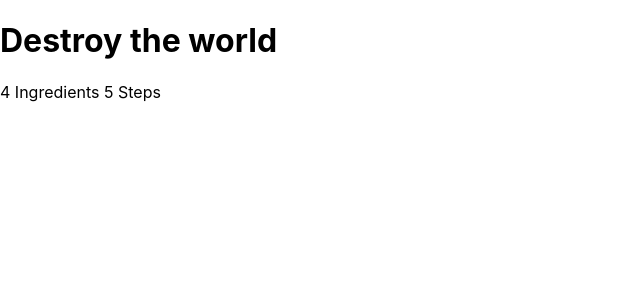
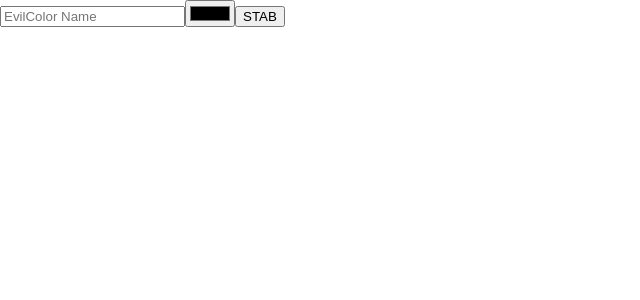
Before and after one commit to Filip9322/mastering-React, a React (Create React App) app in the folder mastering-react/: page / in a window 1280 px wide. Shown: the top 300 px of the page, without its empty margins (0-640 px from the left). Built offline with nearby package versions, Linux system fonts and the light colour scheme.

Commit message:
ColorPicker library app , refs in React

```diff
--- a/mastering-react/src/App.js
+++ b/mastering-react/src/App.js
@@ -1,13 +1,14 @@
 import React, { Component } from 'react';
 // import Days from './Exercises/Days';
-import Recipes from './Exercises/Recipes';
+//import Recipes from './Exercises/Recipes';
+import ColorPicker from './Exercises/ColorPicker'
 import './App.css';
 
 class App extends Component {
   render() {
     return (
       <div className="exercise">
-        <Recipes />
+        <ColorPicker />
       </div>
     );
   }
--- /dev/null
+++ b/mastering-react/src/Exercises/ColorPicker.js
@@ -0,0 +1,42 @@
+/*
+  Application that allows users to save and manage specific
+  hexadecimal color values. The color Organizer allows User
+  to add colors to a list, once in the list it can be rated
+  or removed by the user.
+*/
+
+import React, { Component } from 'react';
+import PropTypes from 'prop-types'
+
+class AddColorForm extends Component {
+  constructor(props){
+    super(props)
+    this.submit = this.submit.bind(this)
+  }
+  submit(e){
+    const { _title,_color} = this.refs
+    e.preventDefault();
+    alert(`Muajaja we have a new color: ${_title.value}${_color.value}`);
+    _title.value = "";
+    _color.value = '#000000';
+    _title.focus();
+  }
+  render(){
+    return(
+      <form onSubmit={this.submit}>
+        <input ref ="_title" type="text"  placeholder="EvilColor Name" required />
+        <input ref ="_color" type="color" required />
+        <button>STAB</button>
+      </form>
+    )
+  }
+}
+
+class ColorPicker extends Component{
+  render(){
+    return(
+      <AddColorForm />
+    )
+  }
+}
+export default ColorPicker;
```
